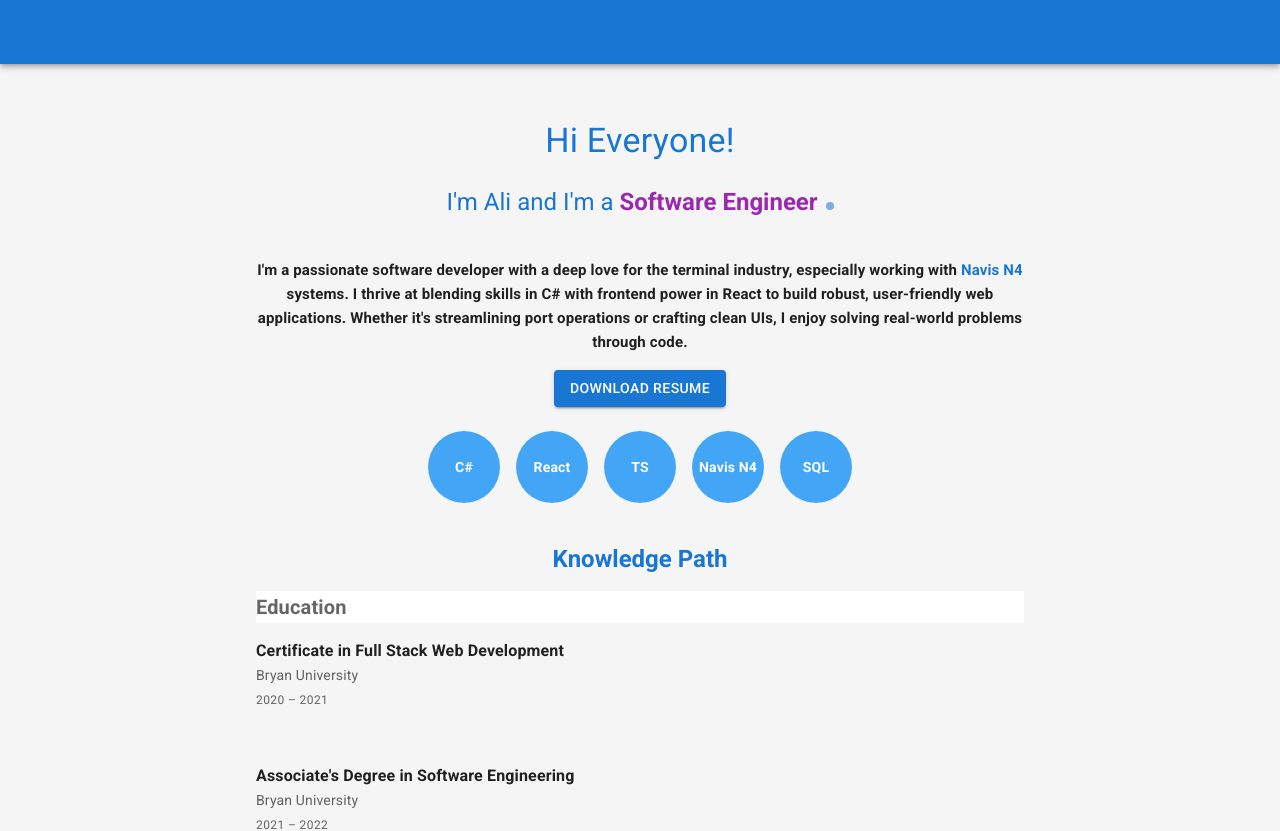
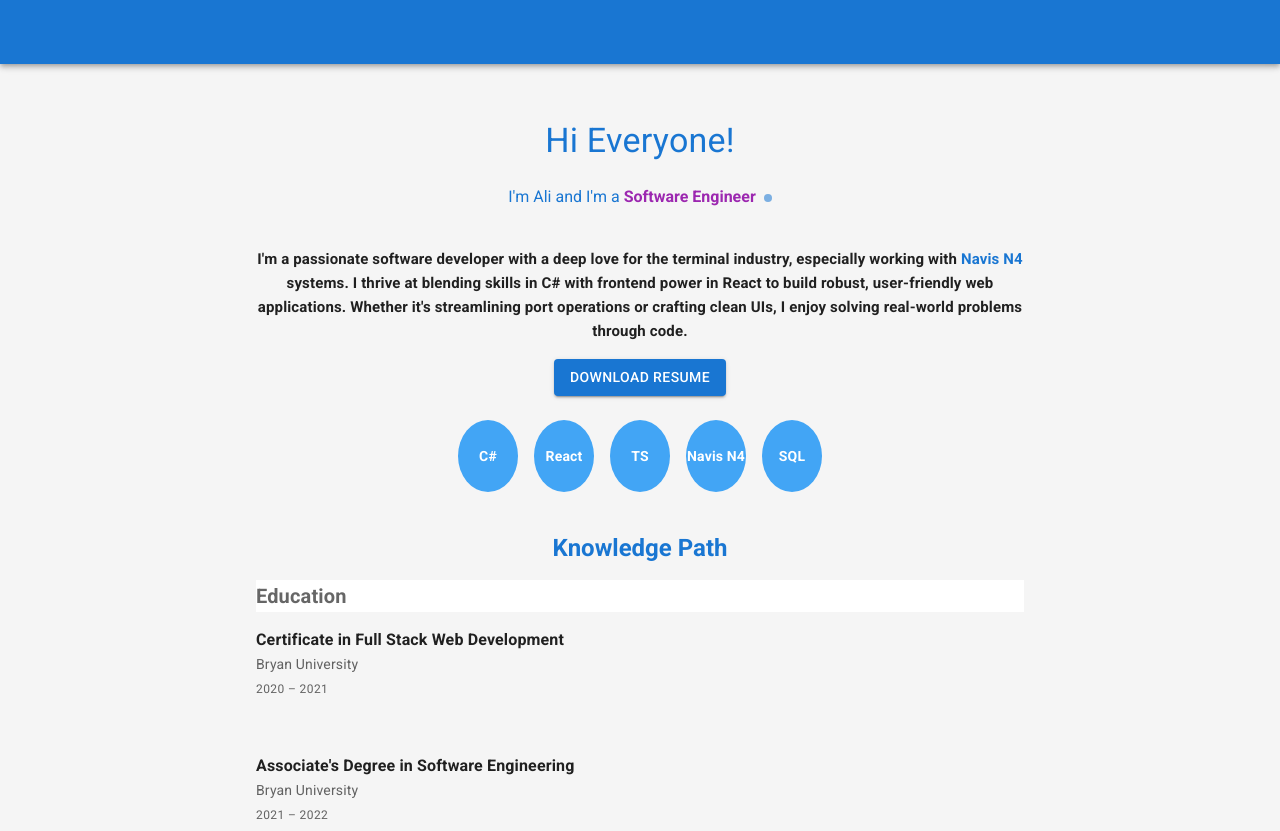
Before and after one commit to webdeviq/Portfolio, a React (Vite) app: page / in a window 1280 px wide. Shown: the top 831 px of the page. Built offline with nearby package versions, Linux system fonts and the light colour scheme; some icons are missing.

Commit message:
Updated font size for intro.

```diff
--- a/src/Intro/Intro.tsx
+++ b/src/Intro/Intro.tsx
@@ -38,7 +38,10 @@ const Intro = () => {
         <Typography
           variant="h5"
           color="primary"
-          sx={{ animation: `${fadeIn} 2s ease-in-out forwards` }}
+          sx={{
+            animation: `${fadeIn} 2s ease-in-out forwards`,
+            fontSize: { xs: "16px" },
+          }}
         >
           I'm Ali and I'm a{" "}
           <Box
--- a/src/Knowledge/Skills.tsx
+++ b/src/Knowledge/Skills.tsx
@@ -17,6 +17,7 @@ const Skills = () => {
       flexWrap="wrap"
       justifyContent="center"
       pt={3}
+
     >
       {skills.map((skill) => (
         <Link
@@ -30,9 +31,9 @@ const Skills = () => {
             sx={{
               bgcolor: blue[400],
               variant: "square",
-              width: 72,
+              width: {xs: 60},
               height: 72,
-              fontSize: 14,
+              fontSize: { xs: 12 , md: 14},
               fontWeight: "bold",
               cursor: "pointer",
               transition: "transform 0.2s",
```
